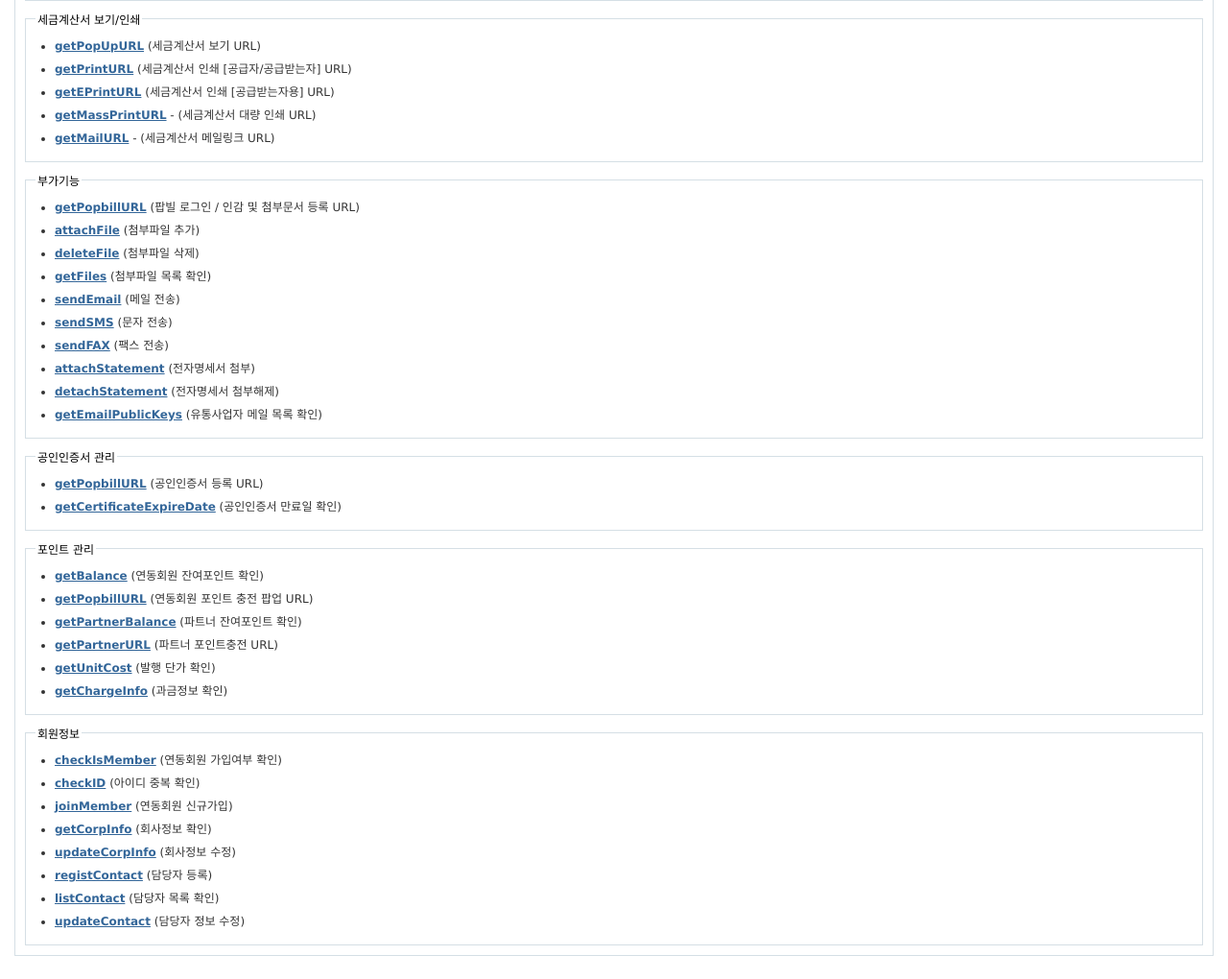
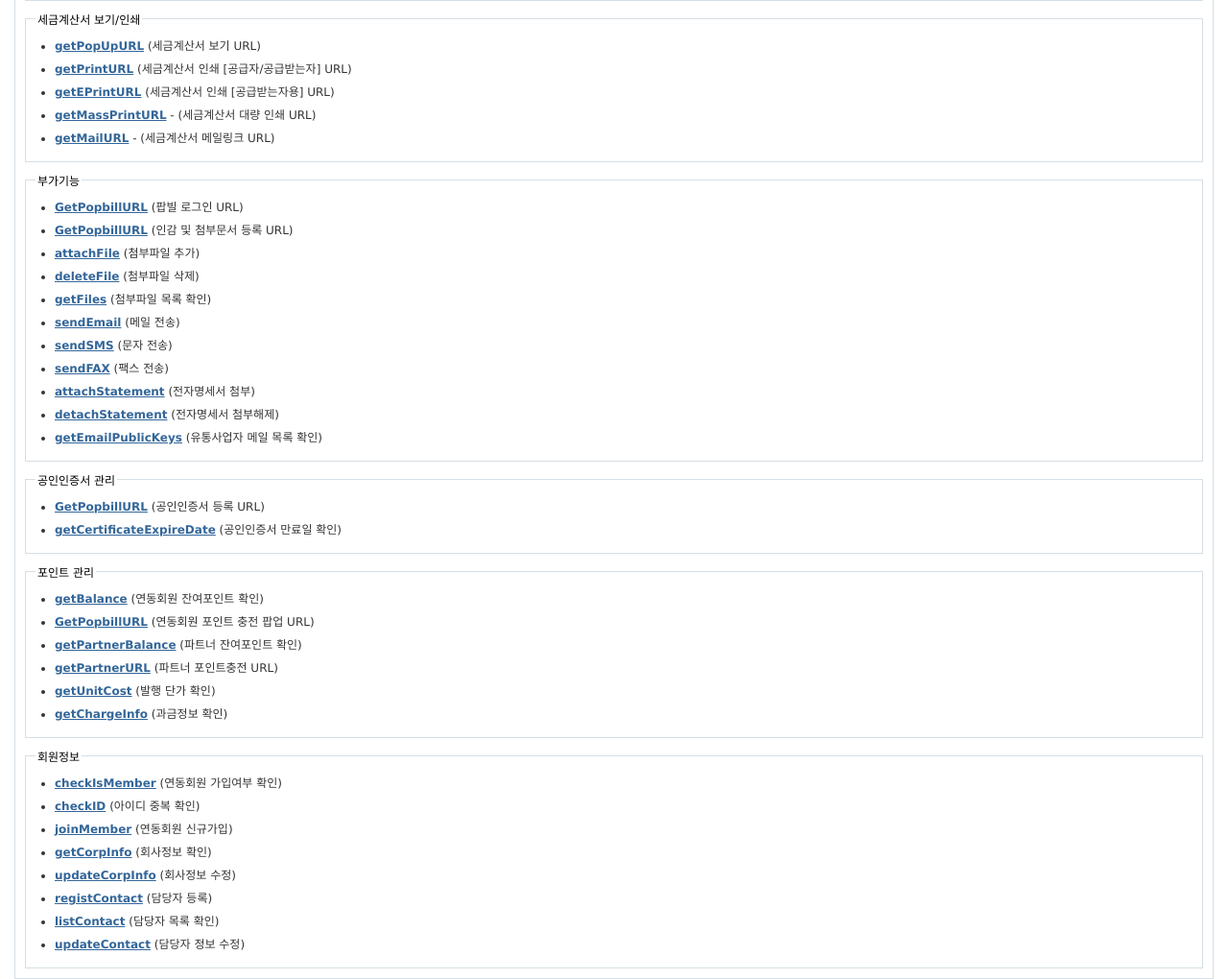
Before and after one commit to linkhub-sdk/popbill.example.django, a Django app: page /TaxinvoiceExample/ in a window 1280 px wide. Shown: the part 730-1750 px from the top of the page at 96% size. Before the commit the page ends 1726 px from the top, so only its background shows below. Run offline with Django 3.2, Linux system fonts and the light colour scheme.

Commit message:
getPopbillURL branch

```diff
--- a/TaxinvoiceExample/templates/Taxinvoice/Index.html
+++ b/TaxinvoiceExample/templates/Taxinvoice/Index.html
@@ -59,7 +59,8 @@
             <fieldset class="fieldset2">
                 <legend>부가기능</legend>
                 <ul>
-                    <li><a href="GetPopbillURL">getPopbillURL</a> (팝빌 로그인 / 인감 및 첨부문서 등록 URL)</li>
+                    <li><a href="GetPopbillURL_LOGIN">GetPopbillURL</a> (팝빌 로그인 URL)</li>
+                    <li><a href="GetPopbillURL_SEAL">GetPopbillURL</a> (인감 및 첨부문서 등록 URL)</li>
                     <li><a href="AttachFile">attachFile</a> (첨부파일 추가)</li>
                     <li><a href="DeleteFile">deleteFile</a> (첨부파일 삭제)</li>
                     <li><a href="GetFiles">getFiles</a> (첨부파일 목록 확인)</li>
@@ -75,7 +76,7 @@
             <fieldset class="fieldset2">
                 <legend>공인인증서 관리</legend>
                 <ul>
-                    <li><a href="GetPopbillURL">getPopbillURL</a> (공인인증서 등록 URL)</li>
+                    <li><a href="GetPopbillURL_CERT">GetPopbillURL</a> (공인인증서 등록 URL)</li>
                     <li><a href="GetCertificateExpireDate">getCertificateExpireDate</a> (공인인증서 만료일 확인)</li>
                 </ul>
             </fieldset>
@@ -84,7 +85,7 @@
                 <legend>포인트 관리</legend>
                 <ul>
                     <li><a href="GetBalance">getBalance</a> (연동회원 잔여포인트 확인)</li>
-                    <li><a href="GetPopbillURL">getPopbillURL</a> (연동회원 포인트 충전 팝업 URL)</li>
+                    <li><a href="getPopbillURL_CHRG">GetPopbillURL</a> (연동회원 포인트 충전 팝업 URL)</li>
                     <li><a href="GetPartnerBalance">getPartnerBalance</a> (파트너 잔여포인트 확인)</li>
                     <li><a href="GetPartnerURL">getPartnerURL</a> (파트너 포인트충전 URL)</li>
                     <li><a href="GetUnitCost">getUnitCost</a> (발행 단가 확인)</li>
--- a/TaxinvoiceExample/urls.py
+++ b/TaxinvoiceExample/urls.py
@@ -43,7 +43,8 @@ urlpatterns = [
     url(r'^GetMailURL$', views.getMailURL, name='GetMailURL'),
 
     # 부가 기능
-    url(r'^GetPopUpURL$', views.getPopUpURL, name='GetPopUpURL'),
+    url(r'^GetPopbillURL_LOGIN$', views.getPopbillURL_LOGIN, name='GetPopUpURL_LOGIN'),
+    url(r'^GetPopbillURL_SEAL$', views.getPopbillURL_SEAL, name='GetPopUpURL_SEAL'),
     url(r'^AttachFile$', views.attachFile, name='AttachFile'),
     url(r'^DeleteFile$', views.deleteFile, name='DeleteFile'),
     url(r'^GetFiles$', views.getFiles, name='GetFiles'),
@@ -55,12 +56,13 @@ urlpatterns = [
     url(r'^GetEmailPublicKeys$', views.getEmailPublicKeys, name='GetEmailPublicKeys'),
 
     # 공인인증서 관리
-    url(r'^GetPopbillURL$', views.getPopbillURL, name='getPopbillURL'),
+    url(r'^GetPopbillURL_CERT$', views.getPopbillURL_CERT, name='getPopbillURL_CERT'),
     url(r'^GetCertificateExpireDate$', views.getCertificateExpireDate, name='GetCertificateExpireDate'),
 
 
     # 포인트 관리
     url(r'^GetBalance$', views.getBalance, name='GetBalance'),
+    url(r'^getPopbillURL_CHRG$', views.getPopbillURL_CHRG, name='GetPopUpURL_CHRG'),
     url(r'^GetPartnerBalance$', views.getPartnerBalance, name='GetPartnerBalance'),
     url(r'^GetPartnerURL$', views.getPartnerURL, name='GetPartnerURL'),
     url(r'^GetUnitCost$', views.getUnitCost, name='GetUnitCost'),
--- a/TaxinvoiceExample/views.py
+++ b/TaxinvoiceExample/views.py
@@ -1670,9 +1670,9 @@ def getEmailPublicKeys(request):
         return render(request, 'Taxinvoice/GetEmailPublicKeys.html', {'code': PE.code, 'message': PE.message})
 
 
-def getPopbillURL(request):
-    """
-    팝빌 관련 팝업 URL을 반환합니다.
+def getPopbillURL_LOGIN(request):
+    """
+    팝빌 관련 팝업 URL을 반환합니다. (팝빌 로그인 URL)
     - 보안정책에 따라 반환된 URL은 30초의 유효시간을 갖습니다.
     """
     try:
@@ -1680,12 +1680,29 @@ def getPopbillURL(request):
         CorpNum = settings.testCorpNum
         # 팝빌회원 아이디
         UserID = settings.testUserID
-        # TOGO : LOGIN-팝빌 로그인 URL,
-        # CHRG-팝빌 포인트 충전 URL,
-        # CERT-공인인증서 등록,
-        # SEAL-인감 및 첨부문서 등록
-        TOGO = "TOGO"
+
+        TOGO = "LOGIN"
         url = taxinvoiceService.getPopbillURL(CorpNum, UserID, TOGO)
+
+        return render(request, 'Taxinvoice/GetPopbillURL.html', {'url': url})
+    except PopbillException as PE:
+        return render(request, 'Taxinvoice/GetPopbillURL.html', {'code': PE.code, 'message': PE.message})
+
+
+def getPopbillURL_SEAL(request):
+    """
+    팝빌 관련 팝업 URL을 반환합니다. (인감 및 첨부문서 등록 URL)
+    - 보안정책에 따라 반환된 URL은 30초의 유효시간을 갖습니다.
+    """
+    try:
+        # 팝빌회원 사업자번호
+        CorpNum = settings.testCorpNum
+        # 팝빌회원 아이디
+        UserID = settings.testUserID
+
+        TOGO = "SEAL"
+        url = taxinvoiceService.getPopbillURL(CorpNum, UserID, TOGO)
+
         return render(request, 'Taxinvoice/GetPopbillURL.html', {'url': url})
     except PopbillException as PE:
         return render(request, 'Taxinvoice/GetPopbillURL.html', {'code': PE.code, 'message': PE.message})
@@ -1708,6 +1725,25 @@ def getCertificateExpireDate(request):
         return render(request, 'Taxinvoice/GetCertificateExpireDate.html', {'code': PE.code, 'message': PE.message})
 
 
+def getPopbillURL_CERT(request):
+    """
+    팝빌 관련 팝업 URL을 반환합니다. (공인인증서 등록 URL)
+    - 보안정책에 따라 반환된 URL은 30초의 유효시간을 갖습니다.
+    """
+    try:
+        # 팝빌회원 사업자번호
+        CorpNum = settings.testCorpNum
+        # 팝빌회원 아이디
+        UserID = settings.testUserID
+
+        TOGO = "CERT"
+        url = taxinvoiceService.getPopbillURL(CorpNum, UserID, TOGO)
+
+        return render(request, 'Taxinvoice/GetPopbillURL.html', {'url': url})
+    except PopbillException as PE:
+        return render(request, 'Taxinvoice/GetPopbillURL.html', {'code': PE.code, 'message': PE.message})
+
+
 def getBalance(request):
     """
     연동회원의 잔여포인트를 확인합니다.
@@ -1723,6 +1759,25 @@ def getBalance(request):
         return render(request, 'Taxinvoice/GetBalance.html', {'balance': balance})
     except PopbillException as PE:
         return render(request, 'Taxinvoice/GetBalance.html', {'code': PE.code, 'message': PE.message})
+
+
+def getPopbillURL_CHRG(request):
+    """
+    팝빌 관련 팝업 URL을 반환합니다. (팝빌 포인트 충전 URL)
+    - 보안정책에 따라 반환된 URL은 30초의 유효시간을 갖습니다.
+    """
+    try:
+        # 팝빌회원 사업자번호
+        CorpNum = settings.testCorpNum
+        # 팝빌회원 아이디
+        UserID = settings.testUserID
+
+        TOGO = "CHRG"
+        url = taxinvoiceService.getPopbillURL(CorpNum, UserID, TOGO)
+
+        return render(request, 'Taxinvoice/GetPopbillURL.html', {'url': url})
+    except PopbillException as PE:
+        return render(request, 'Taxinvoice/GetPopbillURL.html', {'code': PE.code, 'message': PE.message})
 
 
 def getPartnerBalance(request):
```
